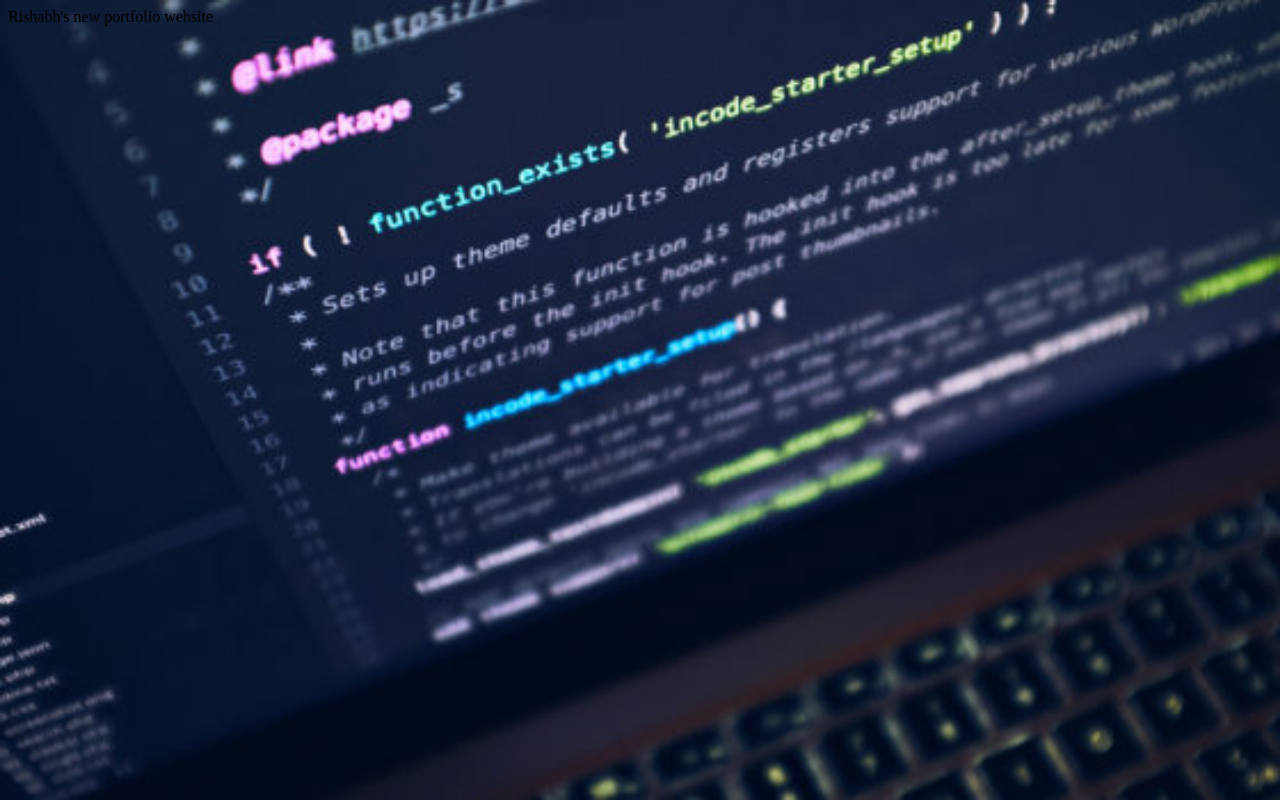
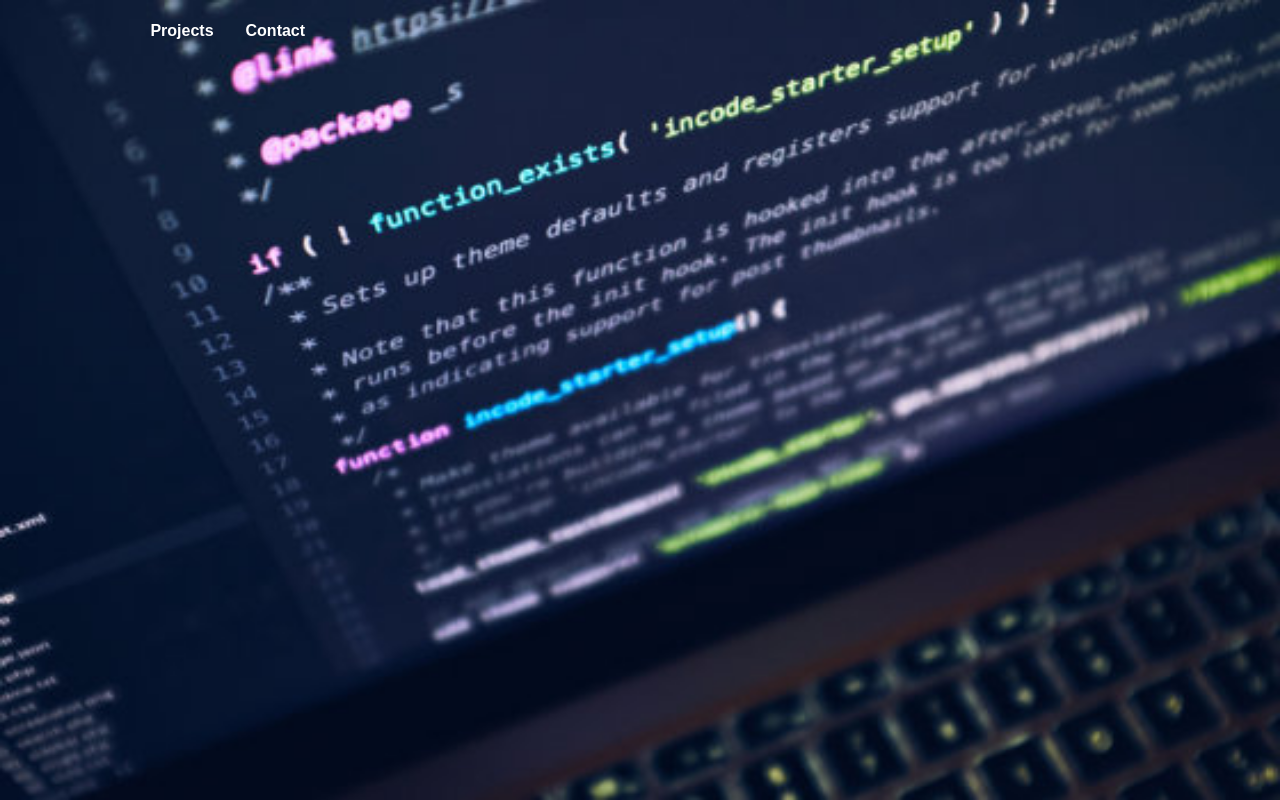
Before and after one commit to Rishabhja101/PortfolioWebsite, a plain HTML site: page index.html in a window 1280 px wide. Drawn offline with Linux system fonts and the light colour scheme.

Commit message:
added top navigation menu

```diff
--- a/index.html
+++ b/index.html
@@ -4,7 +4,16 @@
     <title>Rishabh Jain's Website</title>
   </head>
   <body class="body">
-    <p>Rishabh's new portfolio website</p>
+
+    <ul class="topnav">
+      <li>
+        <a target="_blank" href="https://www.google.com">Projects</a>
+      </li>
+      <li>
+          <a target="_blank" href="https://www.google.com">Contact</a>
+      </li>
+    </ul>
+    <div></div>
   </body>
   <footer>
   </footer>
--- a/style.css
+++ b/style.css
@@ -19,3 +19,38 @@
 div.ex4 {
     overflow: visible;
 }
+
+ul.topnav {
+    list-style-type: none;
+    margin: 0;
+    margin-left: 10%;
+    margin-right: 10%;
+    padding: 0;
+    overflow: hidden;
+    padding-bottom: 0px;
+    margin-top: 5px;
+}
+
+ul {
+    display: block;
+    list-style-type: disc;
+    margin-block-start: 1em;
+    margin-block-end: 1em;
+    margin-inline-start: 0px;
+    margin-inline-end: 0px;
+    padding-inline-start: 40px;
+}
+
+ul.topnav li {
+    float: left;
+}
+
+ul.topnav li a {
+    display: block;
+    text-align: center;
+    padding: 14px 16px;
+    text-decoration: none;
+    color: white;
+    font-weight: bold;
+    font-family: 'Nunito', sans-serif;
+}
```
Lines whose indentation alone changed are shown as unchanged.
